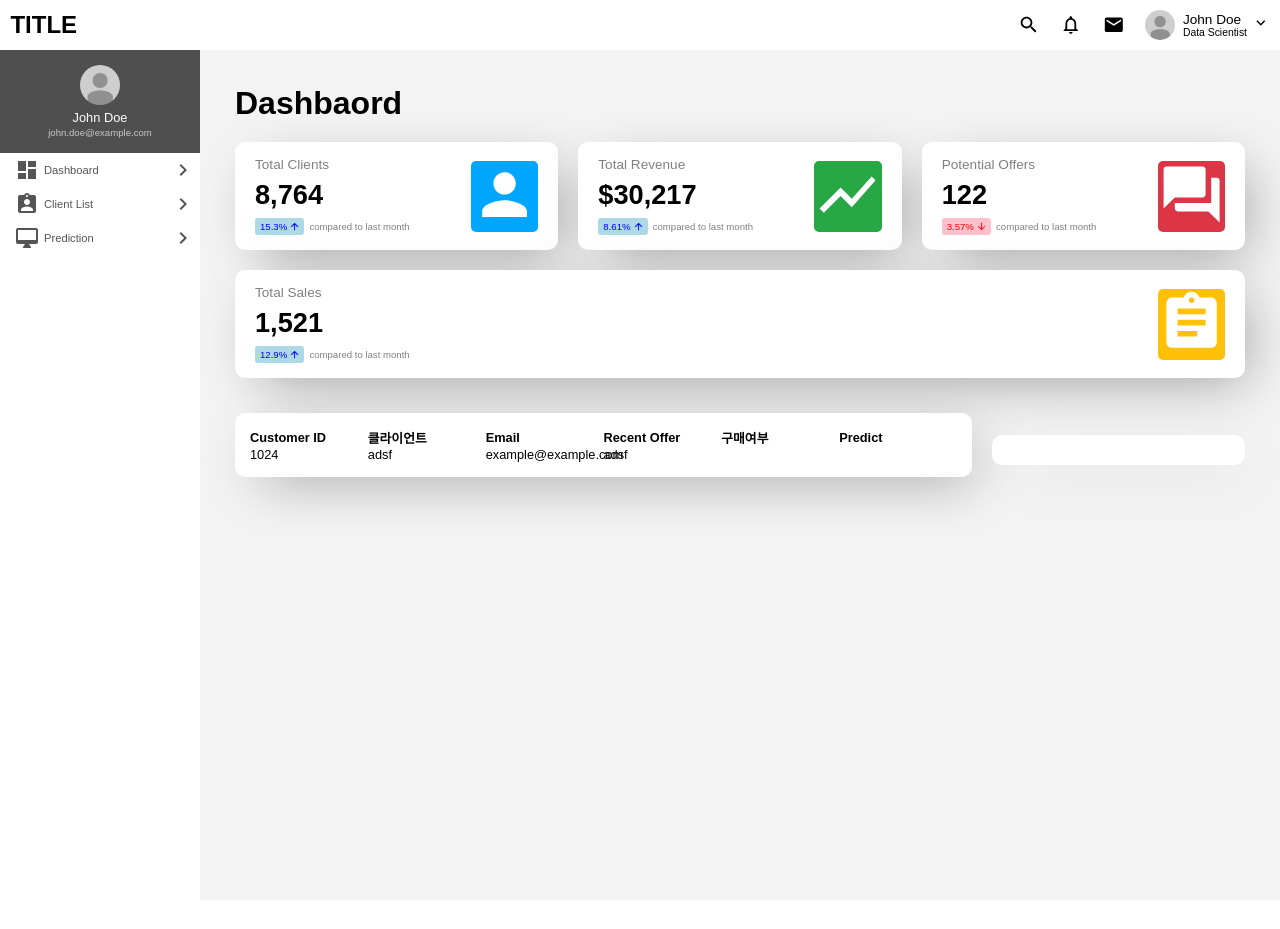
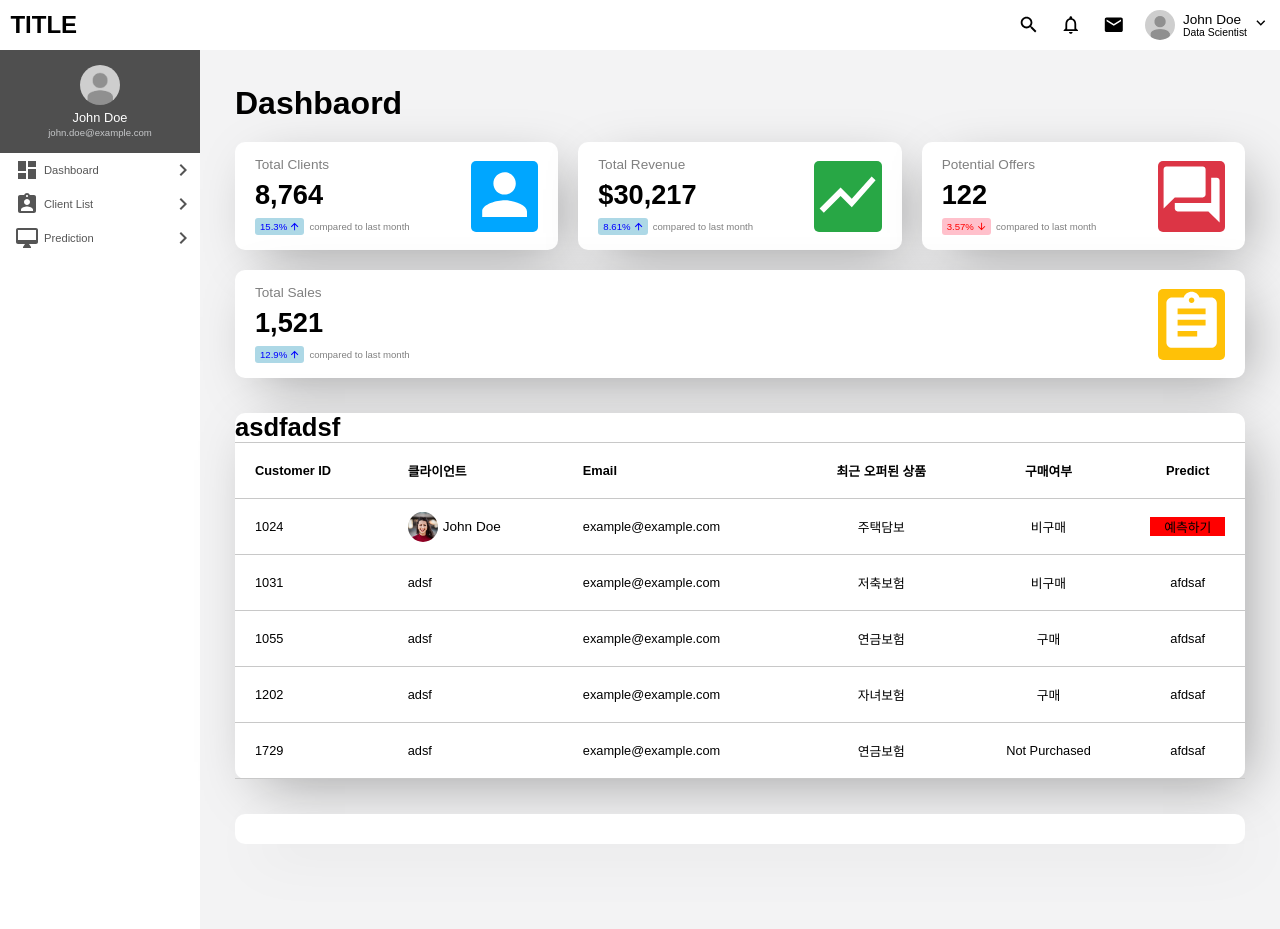
Before and after one commit to Simbamon/ibm_cp4d_demo_frontend, a React (Create React App) app: page /dashboard in a window 1280 px wide. Before the commit the page ends 900 px from the top, so only its background shows below. Built offline with nearby package versions, Linux system fonts and the light colour scheme; grey boxes are pictures that could not be loaded.

Commit message:
Table work in progress

```diff
--- a/src/Components/Dashboard/Dashboard.js
+++ b/src/Components/Dashboard/Dashboard.js
@@ -1,7 +1,10 @@
 import React, { Component } from 'react'
-import { DashboardWrap, DashboardTitle, BoxInfo, BoxItem, BoxTrend, TopFive, TopFiveBox, PieChart } from './Dashboard_element'
+import { DashboardWrap, DashboardTitle, BoxInfo, BoxItem, BoxTrend, TopFive, TopFiveBox,
+         Client, ClientPic, ClientName, Purchase, PieChart } from './Dashboard_element'
 import { ArrowDownward, ArrowUpward, Person, ShowChart, QuestionAnswer, Assignment } from '@material-ui/icons'
 import { withTranslation } from 'react-i18next';
+import imageEN from '../../images/clientEN.jpg';
+import imageKR from '../../images/clientKR.jpg';
 
 export class Dashboard extends Component {
     render() {
@@ -93,21 +96,79 @@
                     <TopFive>
 
                         <TopFiveBox>
+
                             <thead>
+                                <h1>asdfadsf</h1>
                                 <tr>
                                     <th>Customer ID</th>
                                     <th>클라이언트</th>
                                     <th>Email</th>
-                                    <th>Recent Offer</th>
+                                    <th>최근 오퍼된 상품</th>
                                     <th>구매여부</th>
                                     <th>Predict</th>
                                 </tr>
                             </thead>
                             <tbody>
-                                <td>1024</td>
-                                <td>adsf</td>
-                                <td>example@example.com</td>
-                                <td>adsf</td>
+                                <tr>
+                                    <td>1024</td>
+                                    <td>
+                                        <Client>
+                                            {/* <img src={localStorage.getItem('i18nextLng')==="en" ?imageEN : imageKR}/> */}
+                                            <ClientPic img = {localStorage.getItem('i18nextLng')==="en" ?imageEN : imageKR} alt='discovery workshop'></ClientPic>
+                                            <ClientName>
+                                                <div style = {{display: "table-cell", verticalAlign: "middle"}}>
+                                                    <p style = {{fontSize: "0.85rem"}}>{t('navbar.1')}</p>
+                                                </div>
+                                            </ClientName>
+                                        </Client>
+                                    </td>
+                                    <td>example@example.com</td>
+                                    <td>주택담보</td>
+                                    <td>
+                                        비구매
+                                    </td>
+                                    <td>
+                                        <Purchase>
+                                            <div style = {{backgroundColor: "red"}}>
+                                                예측하기
+                                            </div>
+
+                                        </Purchase>
+                                    </td>
+                                </tr>
+                                <tr>
+                                    <td>1031</td>
+                                    <td>adsf</td>
+                                    <td>example@example.com</td>
+                                    <td>저축보험</td>
+                                    <td>비구매</td>
+                                    <td>afdsaf</td>
+                                </tr>
+                                <tr>
+                                    <td>1055</td>
+                                    <td>adsf</td>
+                                    <td>example@example.com</td>
+                                    <td>연금보험</td>
+                                    <td>구매</td>
+                                    <td>afdsaf</td>
+                                </tr>
+                                <tr>
+                                    <td>1202</td>
+                                    <td>adsf</td>
+                                    <td>example@example.com</td>
+                                    <td>자녀보험</td>
+                                    <td>구매</td>
+                                    <td>afdsaf</td>
+                                </tr>
+                                <tr>
+                                    <td>1729</td>
+                                    <td>adsf</td>
+                                    <td>example@example.com</td>
+                                    <td>연금보험</td>
+                                    <td>Not Purchased</td>
+                                    <td>afdsaf</td>
+                                </tr>
+
 
                             </tbody>
                         </TopFiveBox>
--- a/src/Components/Dashboard/Dashboard_element.js
+++ b/src/Components/Dashboard/Dashboard_element.js
@@ -50,7 +50,6 @@
 export const TopFiveBox = styled.div`
     flex: 67%;
     margin : 10px;
-    padding: 15px;
     border-radius: 10px;
     white-space: nowrap;
     background-color: white;
@@ -62,10 +61,60 @@
     height: 100%;
     width: 100%;
     display: table;
+    table-layout: auto;
     margin-top: 15px;
     margin-bottom: 25px;
-    table-layout: fixed;
 
+    thead tr th {
+        border: none;
+        font-weight: bold;
+        border-top: 1px solid #c8c8c8;
+        border-bottom: 1px solid #c8c8c8;
+
+    }
+    tbody tr td:first-child {
+    }
+    thead tr th:nth-child(4),
+    thead tr th:nth-child(5),
+    thead tr th:nth-child(6) {
+        text-align: center;
+    }
+    tbody tr td:nth-child(4),
+    tbody tr td:nth-child(5),
+    tbody tr td:nth-child(6) {
+        text-align: center;
+    }
+    th, td  {
+        padding: 5px 20px;
+        height: 45px;
+        border-bottom: 1px solid #c8c8c8;
+    }
+
+`
+
+export const Client = styled.div`
+    display: flex;
+
+`
+
+export const ClientPic = styled.div`
+    background-image: url(${props => props.img});
+    background-size: cover;
+    width: 30px;
+    border-radius: 50%;
+    height: 30px;
+    text-decoration: none;
+
+`
+
+export const ClientName = styled.div`
+    margin-left: 5px;
+    vertical-align: middle;
+    display: table;
+`
+
+export const Purchase = styled.div`
+    width: 100%;
 `
 
 export const PieChart = styled.div`
```
Also changed, not shown: src/images/clientEN.jpg (added), 1 other file (tests, documents, lock files or other folders).
